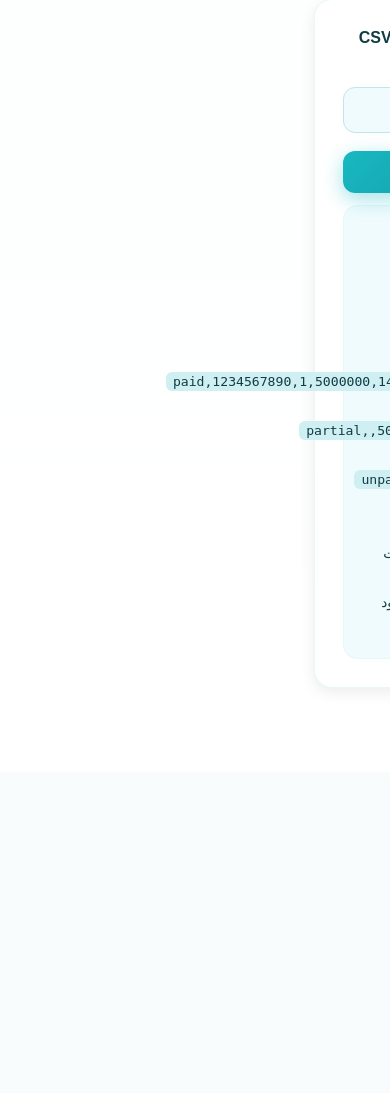
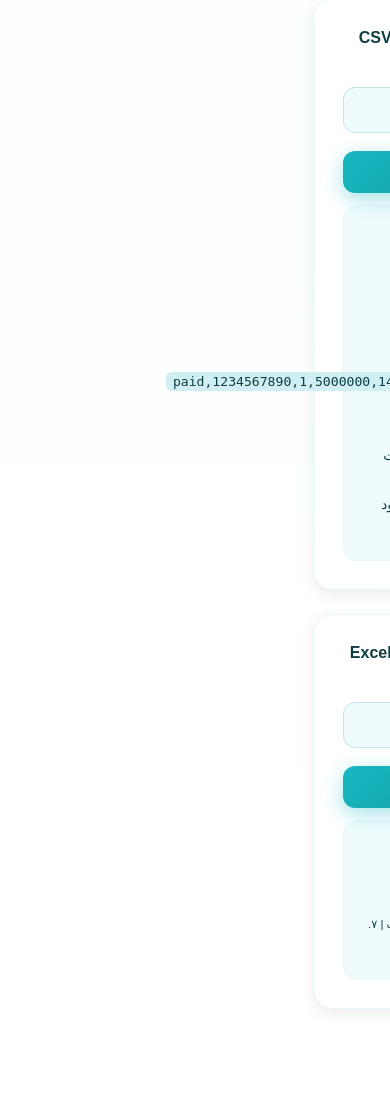
Before and after one commit to asaeidi1382/Tavanesh_sch_Website, a PHP site: page /admin.php in a window 390 px wide; the page is wider, and only the part inside the window is pictured. Shown: the part 3850-4943 px from the top of that part. Before the commit the page ends 4538 px from the top of that part, so only its background shows below. Run offline with PHP 8.4, Linux system fonts and the light colour scheme; the visitor is signed in with stand-in values (Sample User, id 1); data comes from the database, SQL or seed files in the repository; some web fonts are replaced.

Commit message:
feat: comprehensive Excel import and exam UI improvements
- Added Excel (.xlsx) import for students, staff, and tuition installments.
- Added automatic payment distribution via Excel import.
- Extended academic year support (1402-1407) across all modules.
- Adjusted exam form field widths and added mobile responsiveness.
- Fixed academic year selection bug in student scores view.
- Integrated shuchkin/simplexlsx for Excel processing.

Co-authored-by: asaeidi1382 <122926241+asaeidi1382@users.noreply.github.com>

```diff
--- a/admin.php
+++ b/admin.php
@@ -250,9 +250,54 @@ if ($isAdmin && $_SERVER['REQUEST_METHOD'] === 'POST' && isset($_POST['import_tu
             }
         }
         fclose($file);
-        $msgs[] = ['type'=>'success', 'text'=>"✅ اقساط: وارد شده: $inserted | به‌روز: $updated | رد شده: $skipped"];
+        $msgs[] = ['type'=>'success', 'text'=>"✅ اقساط (CSV): وارد شده: $inserted | به‌روز: $updated | رد شده: $skipped"];
     } else {
         $msgs[] = ['type'=>'error', 'text'=>'❌ فایل CSV انتخاب نشده.'];
+    }
+}
+
+// ─── ایمپورت اقساط از Excel ───
+if ($isAdmin && $_SERVER['REQUEST_METHOD'] === 'POST' && isset($_POST['import_tuition_excel'])) {
+    if (!empty($_FILES['tuition_excel']['tmp_name'])) {
+        if ($xlsx = SimpleXLSX::parse($_FILES['tuition_excel']['tmp_name'])) {
+            $db = getDB();
+            $inserted = $updated = $skipped = 0;
+            foreach ($xlsx->rows() as $i => $row) {
+                if ($i === 0) continue; // Skip header
+                if (count($row) < 3) { $skipped++; continue; }
+
+                $national_id    = trim($row[0]);
+                $installment_no = (int)trim($row[1]);
+                $amount         = (int)str_replace([',', '،'], '', trim($row[2]));
+                $due_date       = trim($row[3] ?? '');
+                $paid_amount    = (int)str_replace([',', '،'], '', trim($row[4] ?? 0));
+                $paid_date      = trim($row[5] ?? '');
+                $status         = trim($row[6] ?? 'unpaid');
+                if (!in_array($status, ['paid','partial','unpaid'])) $status = 'unpaid';
+
+                if (!$national_id || !$installment_no) { $skipped++; continue; }
+
+                // بررسی وجود رکورد
+                $check = $db->prepare("SELECT id FROM tuition WHERE national_id=? AND installment_no=? AND academic_year=?");
+                $check->execute([$national_id, $installment_no, $active_year]);
+                $existing = $check->fetch();
+
+                if ($existing) {
+                    $db->prepare("UPDATE tuition SET amount=?,due_date=?,paid_amount=?,paid_date=?,status=? WHERE national_id=? AND installment_no=? AND academic_year=?")
+                       ->execute([$amount,$due_date,$paid_amount,$paid_date ?: null,$status,$national_id,$installment_no,$active_year]);
+                    $updated++;
+                } else {
+                    $db->prepare("INSERT INTO tuition (national_id,installment_no,amount,due_date,paid_amount,paid_date,status,academic_year) VALUES (?,?,?,?,?,?,?,?)")
+                       ->execute([$national_id,$installment_no,$amount,$due_date,$paid_amount,$paid_date ?: null,$status,$active_year]);
+                    $inserted++;
+                }
+            }
+            $msgs[] = ['type'=>'success', 'text'=>"✅ اقساط (Excel): وارد شده: $inserted | به‌روز: $updated | رد شده: $skipped"];
+        } else {
+            $msgs[] = ['type'=>'error', 'text'=>'❌ خطا در خواندن فایل Excel: ' . SimpleXLSX::parseError()];
+        }
+    } else {
+        $msgs[] = ['type'=>'error', 'text'=>'❌ فایل Excel انتخاب نشده.'];
     }
 }
 // ─── افزودن دستی دانش‌آموز ───
@@ -1244,14 +1289,28 @@ tbody td { padding:11px 14px; font-size:.88rem; }
       <strong>فرمت فایل CSV اقساط (۷ ستون):</strong><br>
       <code>کد_ملی , شماره_قسط , مبلغ , تاریخ_سررسید , پرداخت_شده , تاریخ_پرداخت , وضعیت</code><br><br>
       <strong>مثال:</strong><br>
-      <code>1234567890,1,5000000,1403/07/01,5000000,1403/06/28,paid</code><br>
-      <code>1234567890,2,قسط دوم,5000000,1403/09/01,2500000,,partial</code><br>
-      <code>1234567890,3,قسط سوم,5000000,1403/11/01,0,,unpaid</code><br><br>
+      <code>1234567890,1,5000000,1403/07/01,5000000,1403/06/28,paid</code><br><br>
       <strong>مقادیر وضعیت:</strong>
       <code>paid</code> پرداخت شده &nbsp;|&nbsp;
       <code>partial</code> ناقص &nbsp;|&nbsp;
       <code>unpaid</code> پرداخت نشده<br>
       🔄 اگر کد ملی + شماره قسط قبلاً موجود بود، به‌روز می‌شود.
+    </div>
+  </div>
+
+  <!-- ایمپورت اقساط اکسل -->
+  <div class="card">
+    <h3>💳 وارد کردن اقساط شهریه از فایل Excel</h3>
+    <form method="POST" enctype="multipart/form-data">
+      <div class="field">
+        <label>فایل Excel اقساط (.xlsx)</label>
+        <input type="file" name="tuition_excel" accept=".xlsx">
+      </div>
+      <button type="submit" name="import_tuition_excel" class="btn-primary">آپلود و وارد کردن اکسل</button>
+    </form>
+    <div class="guide">
+      <strong>ترتیب ستون‌های فایل Excel اقساط (۷ ستون):</strong><br>
+      <small>۱. کد ملی | ۲. شماره قسط | ۳. مبلغ | ۴. تاریخ سررسید | ۵. مبلغ پرداخت شده | ۶. تاریخ پرداخت | ۷. وضعیت (paid, partial, unpaid)</small>
     </div>
   </div>
 
```
